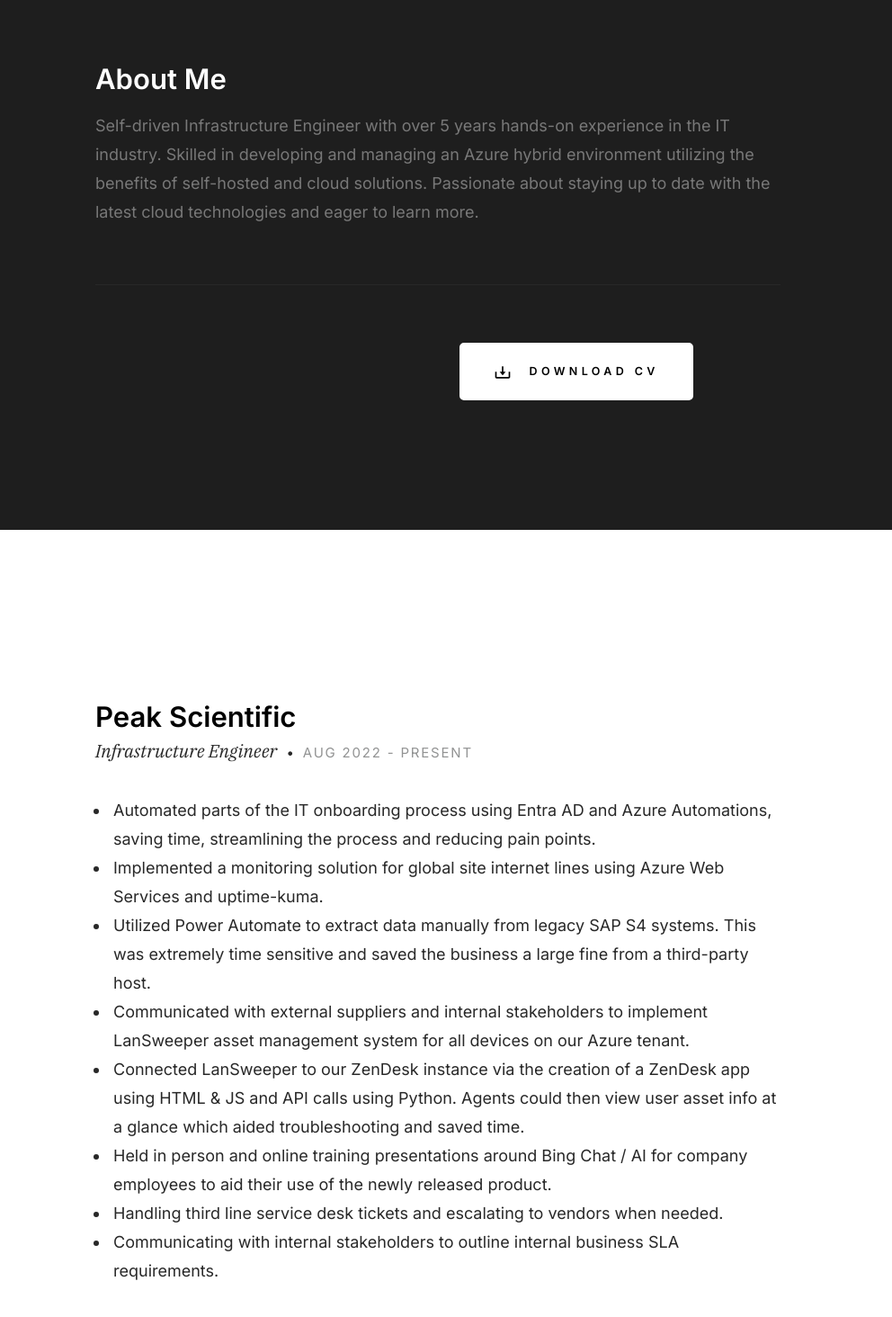
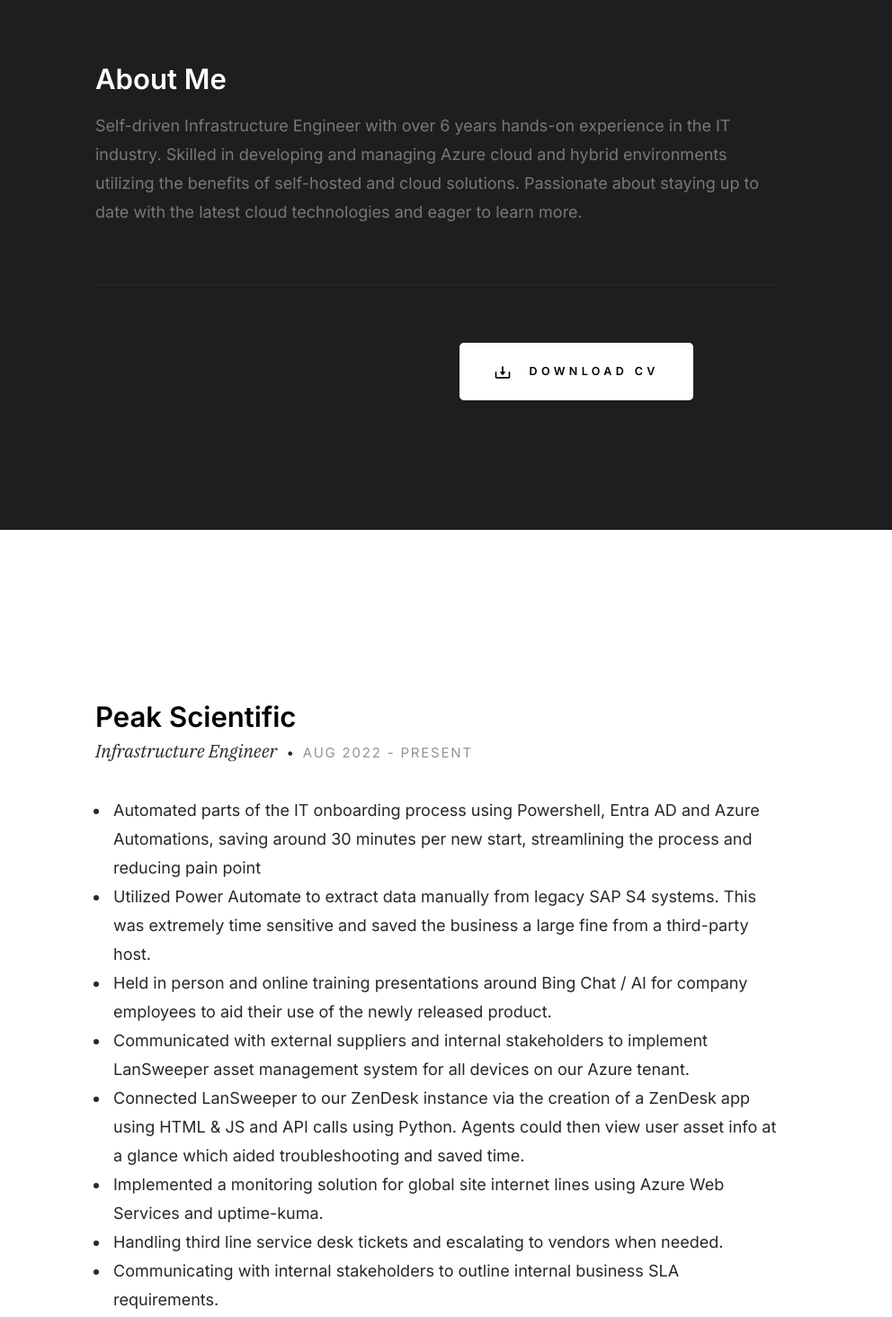
Before and after one commit to Billy-2727/aws-cloud-resume, a plain HTML site: page website/index.html in a window 1280 px wide. Shown: the part 940-2404 px from the top of the page at 90% size, 288-1280 px from the left. Drawn offline with Linux system fonts and the light colour scheme; no server answers.

Commit message:
Update to frontend

```diff
--- a/website/index.html
+++ b/website/index.html
@@ -112,8 +112,8 @@
             <div class="column large-9 tab-12 s-about__content">
                 <h3>About Me</h3>
                 <p>
-                    Self-driven Infrastructure Engineer with over 5 years hands-on experience in the IT industry.
-                    Skilled in developing and managing an Azure hybrid environment utilizing the benefits of self-hosted and cloud solutions.
+                    Self-driven Infrastructure Engineer with over 6 years hands-on experience in the IT industry.
+                    Skilled in developing and managing Azure cloud and hybrid environments utilizing the benefits of self-hosted and cloud solutions.
                     Passionate about staying up to date with the latest cloud technologies and eager to learn more.
                 </p>
 
@@ -159,12 +159,12 @@
                     <p>
                         <ul>
                             <li>
-                                Automated parts of the IT onboarding process using Entra AD and Azure Automations, saving time, streamlining the process and reducing pain points.                            </li>
+                                Automated parts of the IT onboarding process using Powershell, Entra AD and Azure Automations, saving around 30 minutes per new start, streamlining the process and reducing pain point                          </li>
                             <li>
-                                Implemented a monitoring solution for global site internet lines using Azure Web Services and uptime-kuma.
+                                Utilized Power Automate to extract data manually from legacy SAP S4 systems. This was extremely time sensitive and saved the business a large fine from a third-party host.
                             </li>
                             <li>
-                                Utilized Power Automate to extract data manually from legacy SAP S4 systems. This was extremely time sensitive and saved the business a large fine from a third-party host.
+                                Held in person and online training presentations around Bing Chat / AI for company employees to aid their use of the newly released product.
                             </li>
                             <li>
                                 Communicated with external suppliers and internal stakeholders to implement LanSweeper asset management system for all devices on our Azure tenant.
@@ -173,7 +173,8 @@
                                 Connected LanSweeper to our ZenDesk instance via the creation of a ZenDesk app using HTML & JS and API calls using Python. Agents could then view user asset info at a glance which aided troubleshooting and saved time.
                             </li>
                             <li>
-                                Held in person and online training presentations around Bing Chat / AI for company employees to aid their use of the newly released product.                            </li>
+                                Implemented a monitoring solution for global site internet lines using Azure Web Services and uptime-kuma.
+                            </li>
                             <li>
                                 Handling third line service desk tickets and escalating to vendors when needed.                            </li>
                             <li>
@@ -213,6 +214,9 @@
                             <li>
                                 Created and maintained documentation for the service desk at both first and second line levels.
                                </li>
+                            <li>
+                                Meticulously kept within ticket SLAs across the board.
+                            </li>
                             <li>
                                 Dealt daily with complex issues on legacy systems.                             </li>
                             <li>
```
